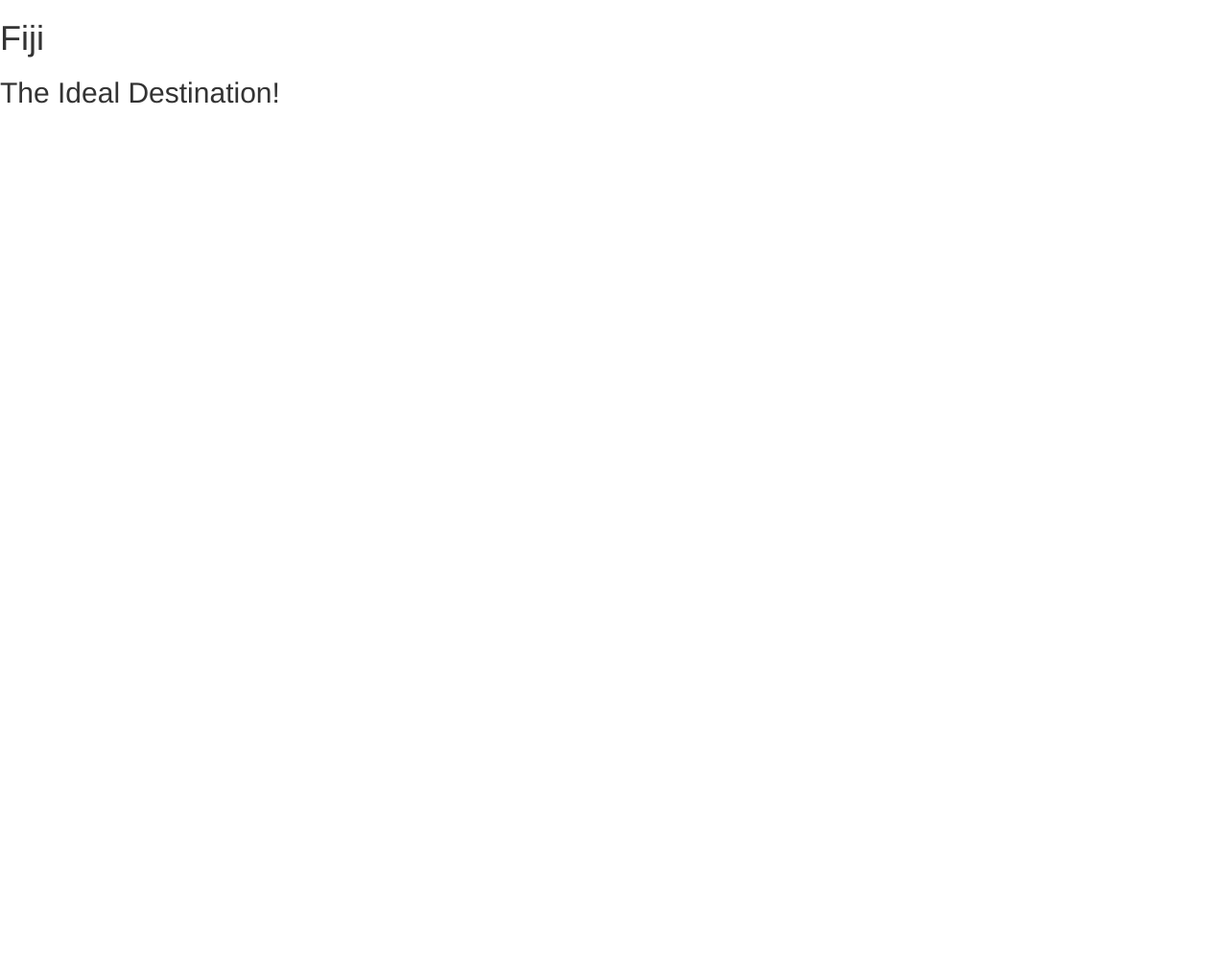
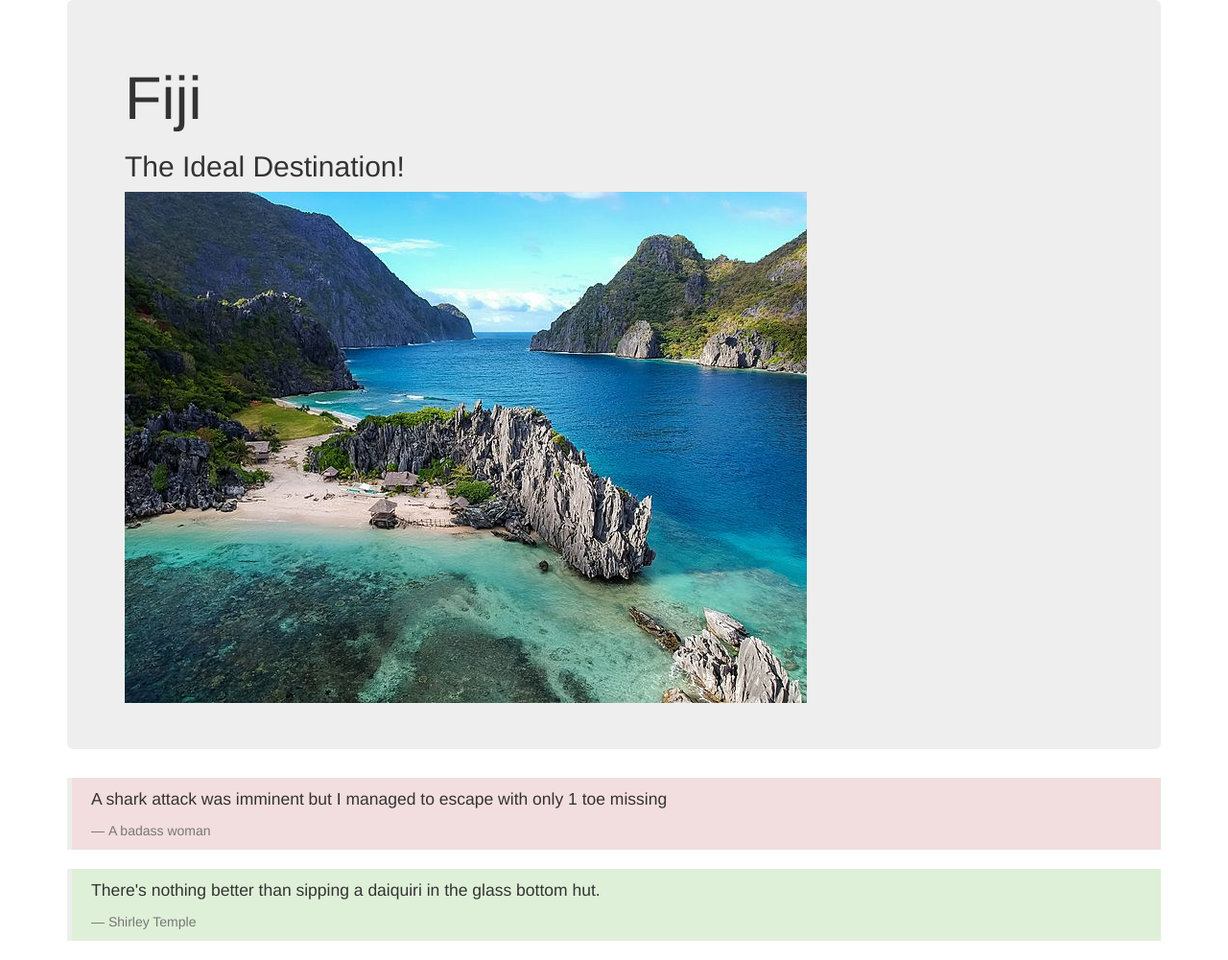
Before and after one commit to Misterydwn/Vacation, a plain HTML site: page index.html in a window 1280 px wide. Shown: the whole page at 96% size. Before the commit the page ends 800 px from the top, so only its background shows below. Drawn offline with Linux system fonts and the light colour scheme.

Commit message:
add blockquotes, img, helper classes

```diff
--- a/index.html
+++ b/index.html
@@ -7,8 +7,20 @@
 </head>
 
 <body>
-  <h1>Fiji</h1>
-  <h2>The Ideal Destination!</h2>
-
+  <div class="container">
+    <div class="jumbotron">
+      <h1>Fiji</h1>
+      <h2>The Ideal Destination!</h2>
+      <img src="img/fiji.jpg">
+    </div><!--jumbotron-->
+    <blockquote class="bg-danger">
+      <p>A shark attack was imminent but I managed to escape with only 1 toe missing</p>
+      <footer>A badass woman</footer>
+    </blockquote>
+    <blockquote class="bg-success">
+      <p>There's nothing better than sipping a daiquiri in the glass bottom hut.</p>
+      <footer>Shirley Temple</footer>
+    </blockquote>
+  </div><!--container-->
 </body>
 </html>
```
Also changed, not shown: img/fiji.jpg (added).
